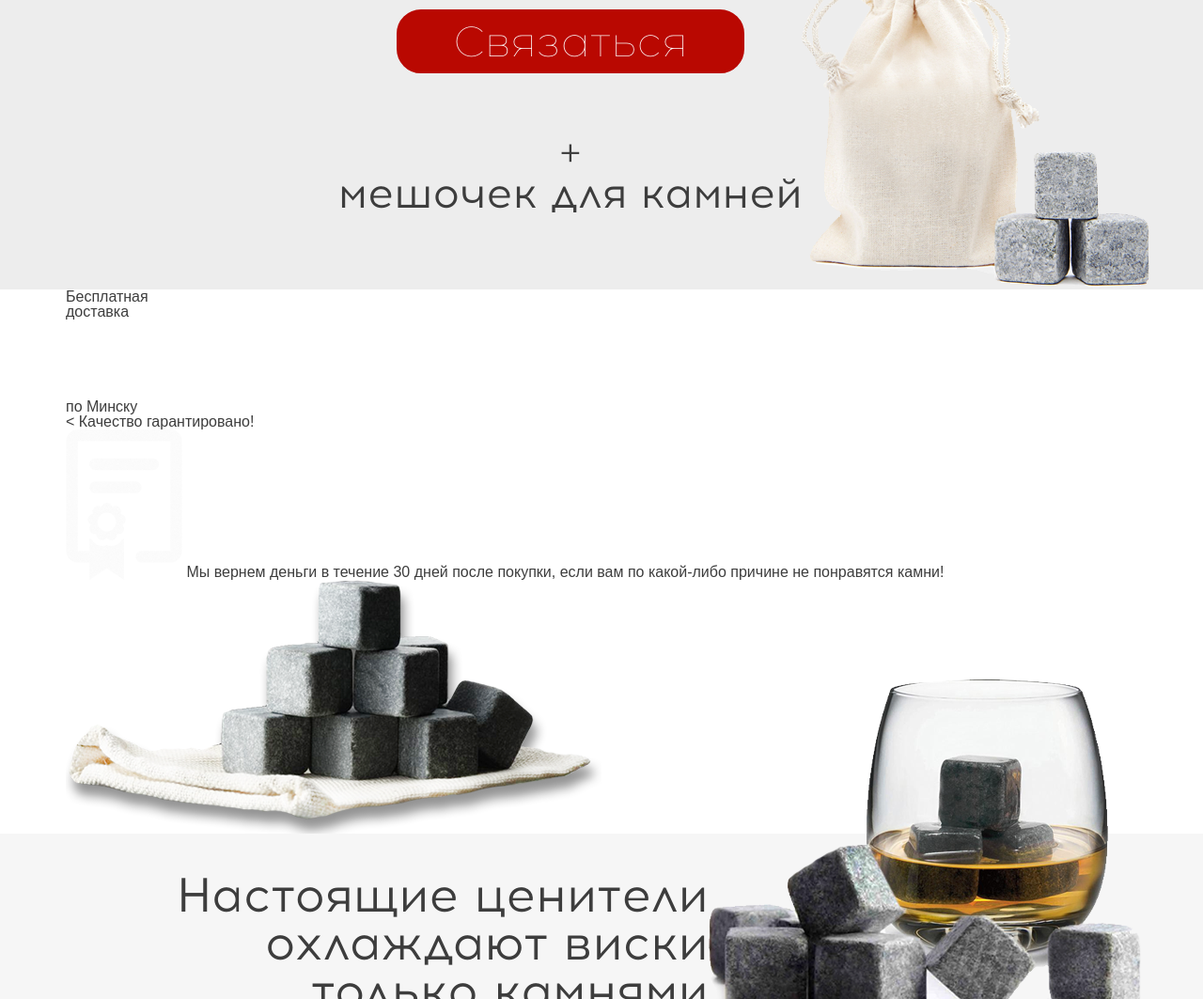
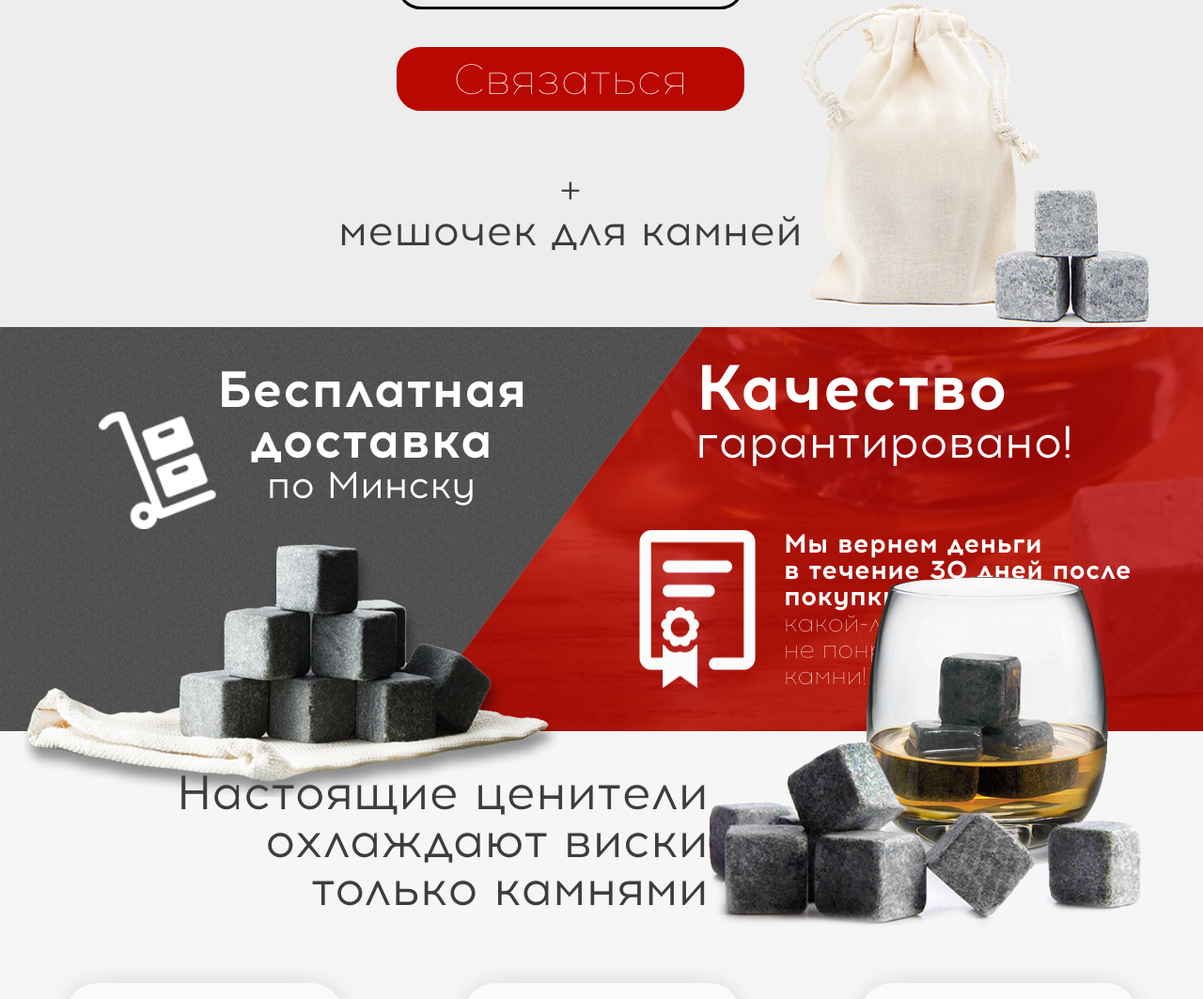
Before and after one commit to sheep-fish-vert/stones, a website: page src/index.html in a window 1280 px wide. Shown: the part 1737-2800 px from the top of the page at 94% size. Drawn offline with nearby package versions, Linux system fonts and the light colour scheme; files that its build step writes are made by us from their sources; files whose address does not match are found by name; a web font is replaced by a local one.

Commit message:
second-block for cheking

```diff
--- a/src/partials/second-block.html
+++ b/src/partials/second-block.html
@@ -7,19 +7,19 @@
 		</div>
 
 		<div class="right-side">
-			<div class="heading"><<span> Качество
-				гарантировано! </span></div>
+			<div class="heading"><span> Качество </span>
+				гарантировано! </div>
 			<div class="lower-part">
 				<img src="images/document.png">
-				<span>Мы вернем деньги
-					в течение 30 дней после
-					покупки, <span>если вам по
-					какой-либо причине
-					не понравятся
+				<span>Мы вернем деньги <br>
+					в течение 30 дней после <br>
+					покупки, <span>если вам по	<br>
+					какой-либо причине <br>
+					не понравятся <br>
 					камни!</span>
 					</span>
 			</div>
 		</div>
-		<img src="images/piramid-of-stones.png">
+		<img class="piramid-stones" src="images/piramid-of-stones.png"/>
 	</div>
 </section>
--- a/src/sass/develop/dev_6.scss
+++ b/src/sass/develop/dev_6.scss
@@ -1,12 +1,11 @@
 // header
-header{background: url('../../images/header-background.jpg') no-repeat; background-size: cover;
+header{background: url('../../images/header-background.jpg') no-repeat; background-size: cover; background-position: 50% 50%;
 	nav{width: 100%; background: url('../../images/grey-background.png');
 		.mbox{display: flex; justify-content: space-between; padding: 10px 0;
-			.menu-item{ text-decoration: none; color: #fff; font-family: 'Acrom'; font-size: 22px; padding: 10px 5px; font-weight: 200; border: 2px solid transparent;
-				&:hover{border: 2px solid #ce0115; border-radius: 5px;}
+			.menu-item{ text-decoration: none; color: #fff; font-family: 'Acrom'; font-size: 22px; padding: 10px 10px; font-weight: 200; border: 2px solid transparent;
+				&:hover{border: 2px solid #ce0115; border-radius: 25px;}
 				&:active{background-color: #1e1e1e;}
 			}
-
 		}
 	}
 	.tittle{
@@ -28,7 +27,7 @@ header{background: url('../../images/header-background.jpg') no-repeat; backgrou
 			}
 		}
 	}
-	.statement{ width: 100%; text-align: center; color: #fff; font-family: 'Acrom'; font-size: 27px; padding: 40px;
+	.statement{ width: 100%; text-align: center; color: #fff; font-family: 'Acrom'; font-size: 27px; padding: 60px;
 
 	}
 }
@@ -80,6 +79,30 @@ header{background: url('../../images/header-background.jpg') no-repeat; backgrou
 }
 
 //second-block
-.second-block{
+.second-block{background: url('../../images/second-block-background.jpg') no-repeat; background-size: cover; background-position: 50% 50%; height: 430px;
+	.mbox{display: flex; font-family: 'Acrom';
+		.left-side{width: 50%; color: white; font-size: 40px; text-align: center; padding: 40px 0 0 80px;
+			span{font-size: 54px; font-weight: bold;
 
+			}
+			img{position: absolute; width: 125px; height: 125px; left: 50px; top: 90px;
+
+			}
+		}
+		.right-side{width: 50%; display: flex; flex-direction: column; padding: 0 0 0 70px;
+			.heading{font-size: 48px; color: #fff; padding: 30px 0 70px 30px;
+				span{font-size: 68px; font-weight: bold;}
+			}
+			.lower-part{display: flex; color: #fff;
+				span{font-size: 28px; font-weight: bold;
+					span{font-size: 26px; font-weight: 200; }
+				}
+				img{position: relative; left: -30px;}
+			}
+
+		}
+		.piramid-stones{position: absolute; top: 230px; left: -30px;
+
+		}
+	}
 }
```
